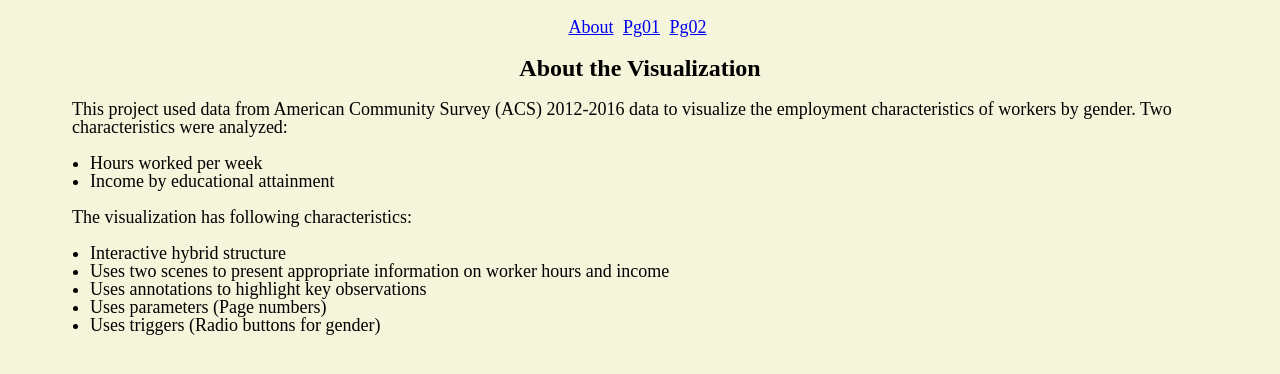
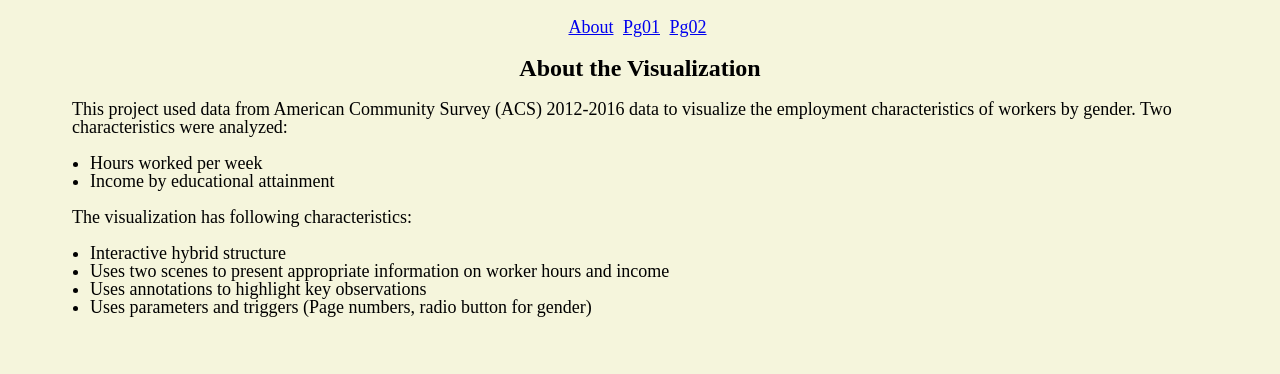
Before and after one commit to kapilarya/kapilarya.github.io, a plain HTML site: page index.html in a window 1280 px wide. Shown: the part 94-468 px from the top of the page. Drawn offline with Linux system fonts and the light colour scheme.

Commit message:
committ 7/27/18 at 9:13am

```diff
--- a/index.html
+++ b/index.html
@@ -24,7 +24,7 @@
 <ul padding: 20px><li>Hours worked per week</li><li>Income by educational attainment</li></ul>
 <p>The visualization has following characteristics:</p><ul><li>Interactive hybrid structure</li><li>Uses two scenes to present
                 appropriate information on worker hours and income</li><li>Uses annotations to highlight key observations</li>
-                <li>Uses parameters (Page numbers)</li><li>Uses triggers (Radio buttons for gender)</li></ul>
+                <li>Uses parameters and triggers (Page numbers, radio button for gender)</li></ul>
 
 </body>
 </html>
```
